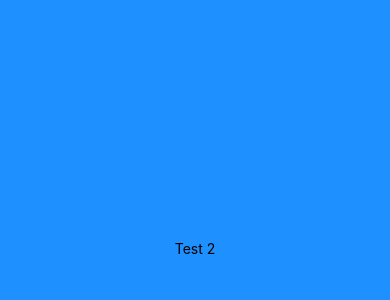
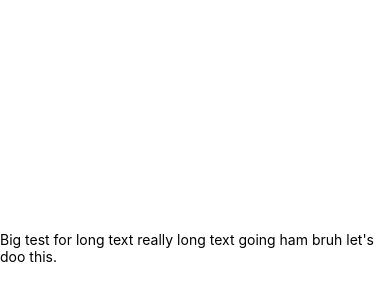
Before and after one commit to Lo-GR/practiceReactNative, a React Native app: screen / in a window 390 px wide. Shown: the part 174-474 px from the top of the page. Built offline with nearby package versions, Linux system fonts and the light colour scheme.

Commit message:
mess with text tag

```diff
--- a/App.js
+++ b/App.js
@@ -3,10 +3,11 @@ import React from 'react';
 import { StyleSheet, Text, View, SafeAreaView } from 'react-native';
 
 export default function App() {
-  let x = 1;
+  const handleOnPress = () => console.log("Text Clicked");
   return (
     <SafeAreaView style={styles.container}>
-      <Text>Test 2
+      <Text numberOfLines={10} onPress={handleOnPress}>
+        Big test for long text really long text going ham bruh let's doo this.
       </Text>
       <StatusBar style="auto" />
     </SafeAreaView>
@@ -16,7 +17,7 @@ export default function App() {
 const styles = StyleSheet.create({
   container: {
     flex: 1,
-    backgroundColor: 'dodgerblue',
+    backgroundColor: 'white',
     alignItems: 'center',
     justifyContent: 'center',
   },
```
